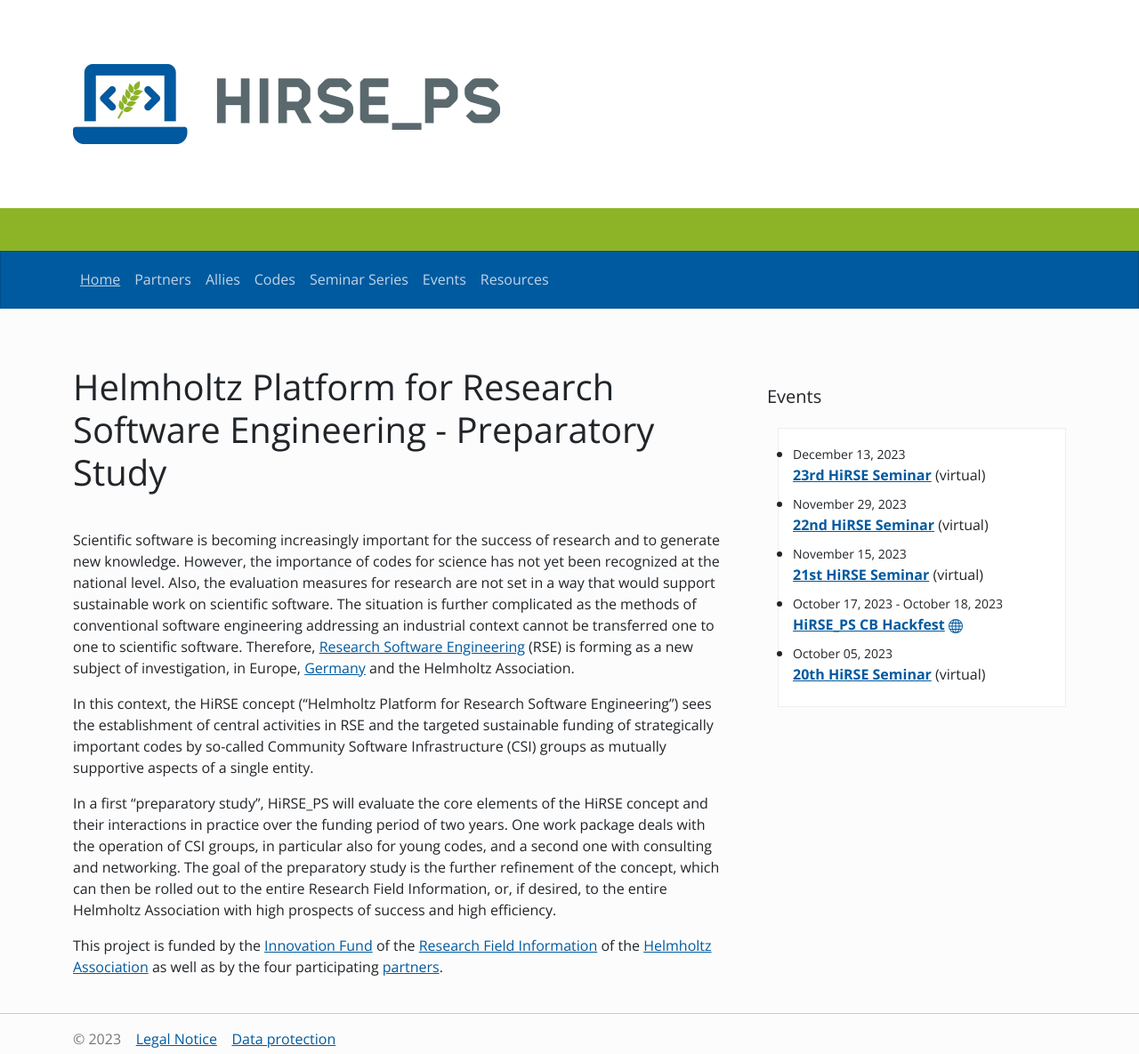
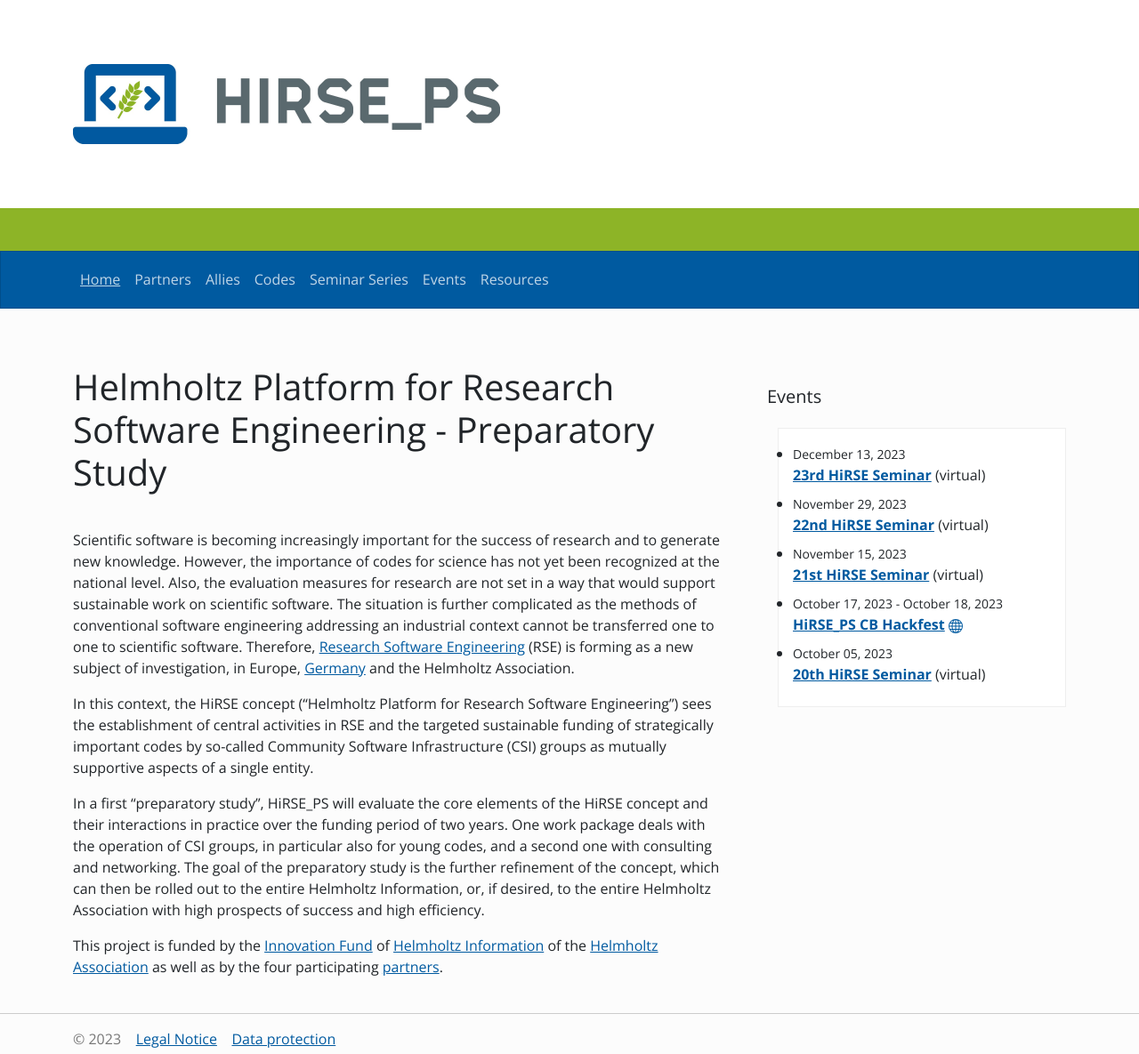
Before and after one commit to Helmholtz-HiRSE/helmholtz-hirse.github.io, a Jekyll site: the page built from index.md, in a window 1280 px wide. Shown: the whole page at 89% size. Built offline with Jekyll 4.4.1, drawn with Linux system fonts in a browser that asks for light colours; nearby versions of some CDN libraries.

Commit message:
Renaming RF Info to Helmholtz Information

```diff
--- a/index.md
+++ b/index.md
@@ -8,6 +8,6 @@
 
 In this context, the HiRSE concept ("Helmholtz Platform for Research Software Engineering") sees the establishment of central activities in RSE and the targeted sustainable funding of strategically important codes by so-called Community Software Infrastructure (CSI) groups as mutually supportive aspects of a single entity.
 
-In a first "preparatory study", HiRSE_PS will evaluate the core elements of the HiRSE concept and their interactions in practice over the funding period of two years. One work package deals with the operation of CSI groups, in particular also for young codes, and a second one with consulting and networking. The goal of the preparatory study is the further refinement of the concept, which can then be rolled out to the entire Research Field Information, or, if desired, to the entire Helmholtz Association with high prospects of success and high efficiency.
+In a first "preparatory study", HiRSE_PS will evaluate the core elements of the HiRSE concept and their interactions in practice over the funding period of two years. One work package deals with the operation of CSI groups, in particular also for young codes, and a second one with consulting and networking. The goal of the preparatory study is the further refinement of the concept, which can then be rolled out to the entire Helmholtz Information, or, if desired, to the entire Helmholtz Association with high prospects of success and high efficiency.
 
-This project is funded by the [Innovation Fund](https://www.helmholtz.de/en/transfer/helmholtz-association-transfer-instruments/innovation-fund-of-the-helmholtz-centers/) of the [Research Field Information](https://www.helmholtz.de/en/research/research-fields/information/) of the [Helmholtz Association](https://www.helmholtz.de/en/) as well as by the four participating [partners](partners.html#hirse_ps-partners).
+This project is funded by the [Innovation Fund](https://www.helmholtz.de/en/transfer/helmholtz-association-transfer-instruments/innovation-fund-of-the-helmholtz-centers/) of [Helmholtz Information](https://www.helmholtz.de/en/research/research-fields/information/) of the [Helmholtz Association](https://www.helmholtz.de/en/) as well as by the four participating [partners](partners.html#hirse_ps-partners).
```
Also changed, not shown: _codes/nest.md (+1 -1 lines), service/legal_notice.md (+1 -1 lines).
